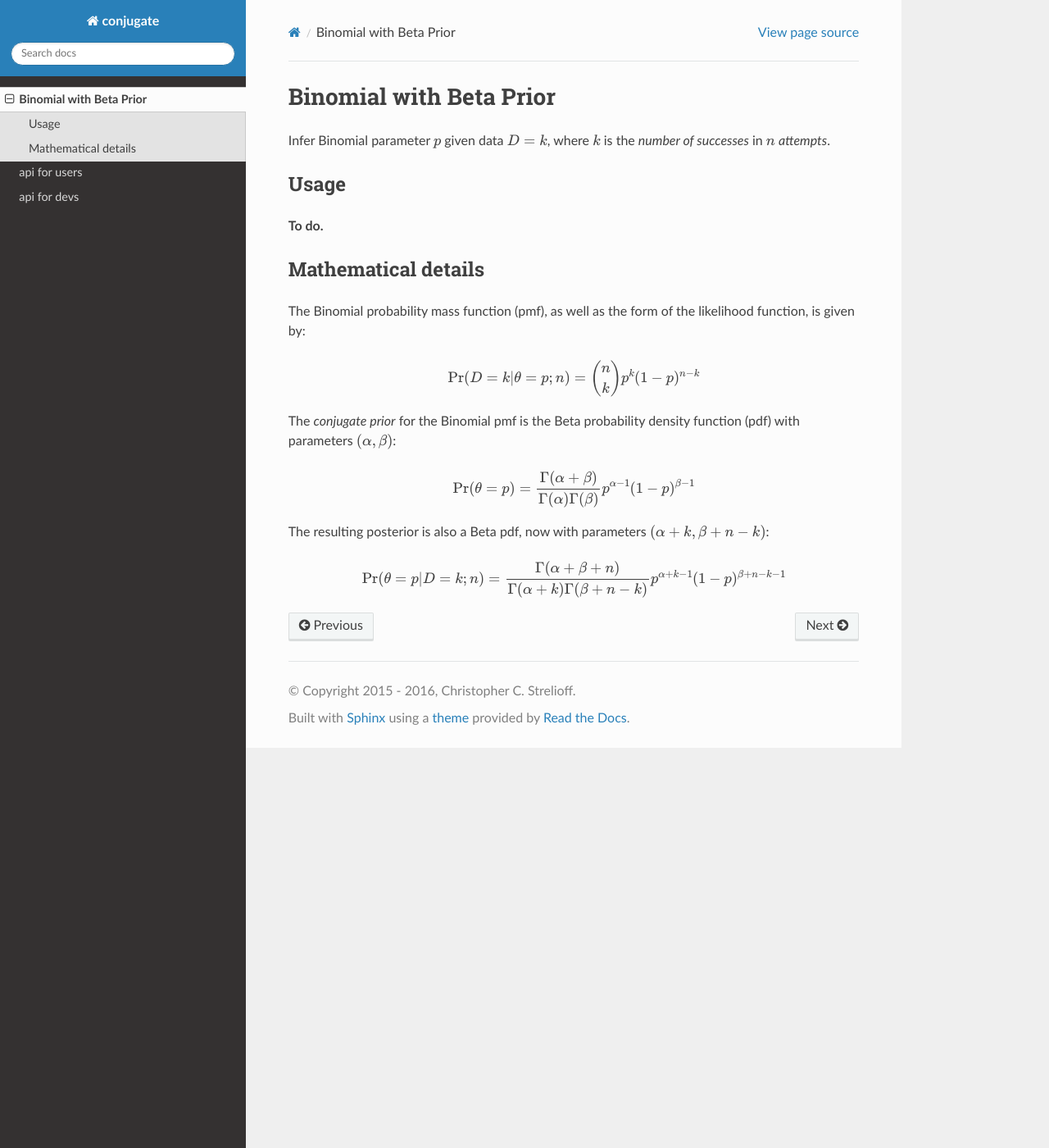
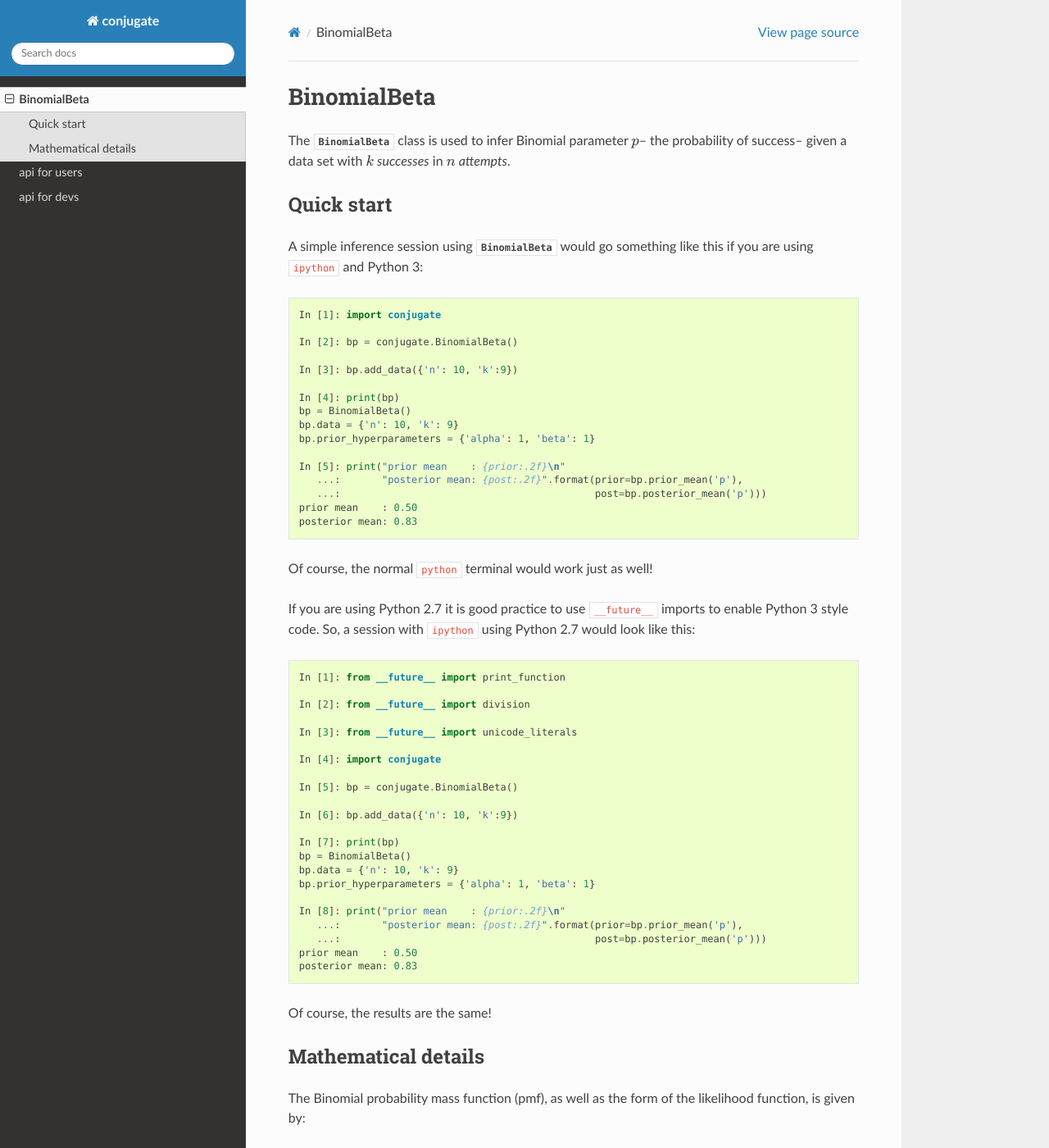
Before and after one commit to cstrelioff/conjugate, a Sphinx documentation site: the page built from docs/binomial_beta.rst, in a window 1280 px wide and 1400 px high. Shown: the whole window at 82% size. Built offline with Sphinx 7.4.7 and the Read the Docs theme 2.0.0, drawn with Linux system fonts in a browser that asks for light colours.

Commit message:
expand BinomialBeta quick start docs

```diff
--- a/docs/binomial_beta.rst
+++ b/docs/binomial_beta.rst
@@ -1,13 +1,67 @@
-Binomial with Beta Prior
-========================
+BinomialBeta
+============
 
-Infer Binomial parameter :math:`p` given data :math:`D=k`, where
-:math:`k` is the *number of successes* in :math:`n` *attempts*.
+The :class:`BinomialBeta` class is used to infer Binomial parameter :math:`p`-- the
+probability of success-- given a data set with :math:`k` *successes* in
+:math:`n` *attempts*.
 
-Usage
------
+Quick start
+-----------
 
-**To do.**
+A simple inference session using :class:`BinomialBeta` would go something like
+this if you are using :code:`ipython` and Python 3:
+
+.. sourcecode:: ipython
+
+  In [1]: import conjugate
+
+  In [2]: bp = conjugate.BinomialBeta()
+
+  In [3]: bp.add_data({'n': 10, 'k':9})
+
+  In [4]: print(bp)
+  bp = BinomialBeta()
+  bp.data = {'n': 10, 'k': 9}
+  bp.prior_hyperparameters = {'alpha': 1, 'beta': 1}
+
+  In [5]: print("prior mean    : {prior:.2f}\n"
+     ...:       "posterior mean: {post:.2f}".format(prior=bp.prior_mean('p'),
+     ...:                                           post=bp.posterior_mean('p')))
+  prior mean    : 0.50
+  posterior mean: 0.83
+
+Of course, the normal :code:`python` terminal would work just as well!
+
+If you are using Python 2.7 it is good practice to use :code:`__future__`
+imports to enable Python 3 style code.  So, a session with :code:`ipython` using
+Python 2.7 would look like this:
+
+.. sourcecode:: ipython
+
+  In [1]: from __future__ import print_function
+
+  In [2]: from __future__ import division
+
+  In [3]: from __future__ import unicode_literals
+
+  In [4]: import conjugate
+
+  In [5]: bp = conjugate.BinomialBeta()
+
+  In [6]: bp.add_data({'n': 10, 'k':9})
+
+  In [7]: print(bp)
+  bp = BinomialBeta()
+  bp.data = {'n': 10, 'k': 9}
+  bp.prior_hyperparameters = {'alpha': 1, 'beta': 1}
+
+  In [8]: print("prior mean    : {prior:.2f}\n"
+     ...:       "posterior mean: {post:.2f}".format(prior=bp.prior_mean('p'),
+     ...:                                           post=bp.posterior_mean('p')))
+  prior mean    : 0.50
+  posterior mean: 0.83
+
+Of course, the results are the same!
 
 Mathematical details
 --------------------
```
